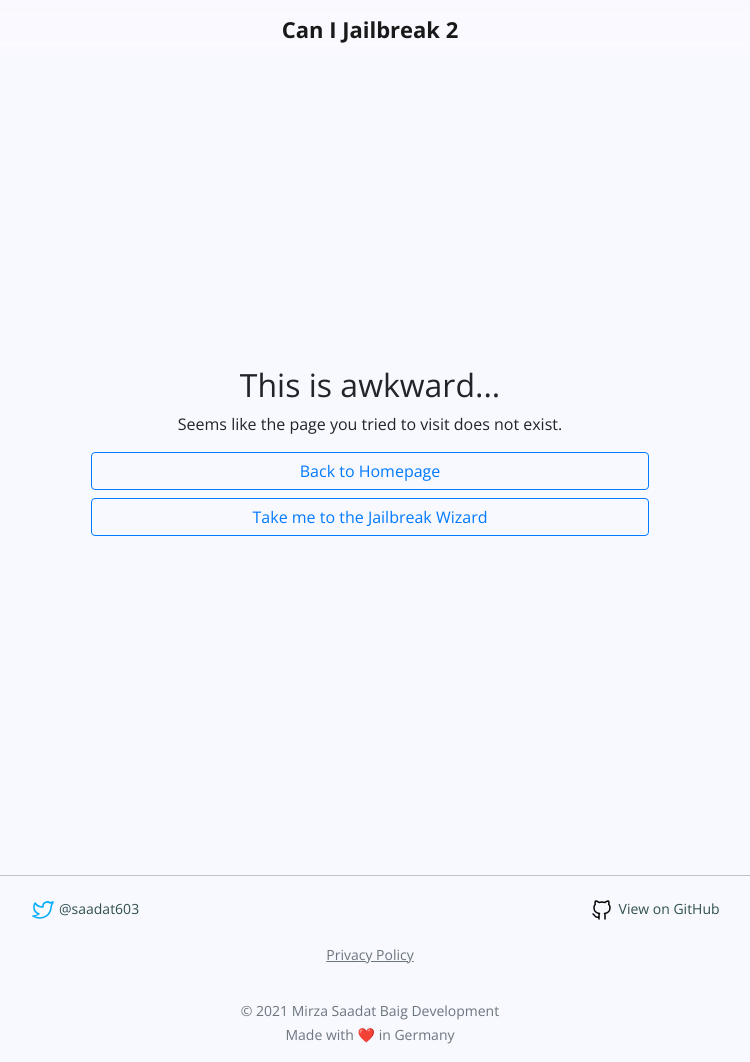
After one commit to mass1ve-err0r/CanIJailbreak2-Website, a Python web app: template templates/pages/NF.jinja2 in a window 1280 px wide. The commit adds this page. Shown: the whole page, without its empty margins (270-1020 px from the left). Run offline with Jinja, Linux system fonts and the light colour scheme; the template is opened without the code that fills it, so the values that code supplies are empty.

Commit message:
Update Site foundation + add NotFound & Privacy template + add privacy policy linkage in footer

```diff
--- a/templates/_Foundation.jinja2
+++ b/templates/_Foundation.jinja2
@@ -80,6 +80,13 @@
                     </div>
                     <div class="row">
                         <div class="col-sm text-center p-3">
+                            <small class="text-muted">
+                                <a class="text-muted" href="{{ url_for('HomeBP.privacy') }}" target="_blank" style="text-decoration: underline">Privacy Policy</a>
+                            </small>
+                        </div>
+                    </div>
+                    <div class="row">
+                        <div class="col-sm text-center p-3">
                             <small class="text-muted">© 2021 <a id="footercr" class="text-muted" href="https://saadat.dev/" target="_blank">Mirza Saadat Baig</a> Development<br>
                                 Made with ❤️ in Germany
                             </small>
--- /dev/null
+++ b/templates/pages/NF.jinja2
@@ -0,0 +1,23 @@
+{% extends '_Foundation.jinja2' %}
+
+
+{% block content %}
+    <div class="container">
+        <div class="row min-vh-100 justify-content-center align-items-center">
+            <div class="col text-center">
+                <h2>This is awkward...</h2>
+                <p>
+                    Seems like the page you tried to visit does not exist.
+                </p>
+                <div class="d-grid gap-2 col-6 mx-auto pb-3">
+                    <a class="btn btn-outline-primary" href="{{ url_for('HomeBP.index') }}" target="_self">
+                        Back to Homepage
+                    </a>
+                    <a class="btn btn-outline-primary" href="{{ url_for('HomeBP.guide_me') }}" target="_self">
+                        Take me to the Jailbreak Wizard
+                    </a>
+                </div>
+            </div>
+        </div>
+    </div>
+{% endblock %}
```
Also changed, not shown: templates/pages/Privacy.jinja2 (added, +23 -0 lines).
